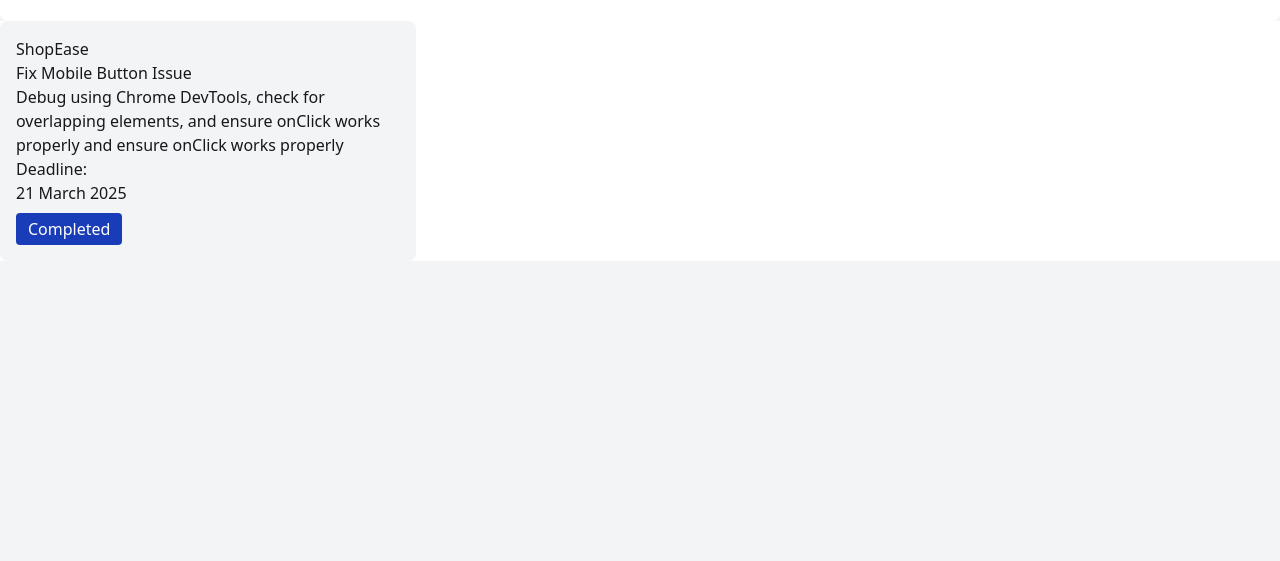
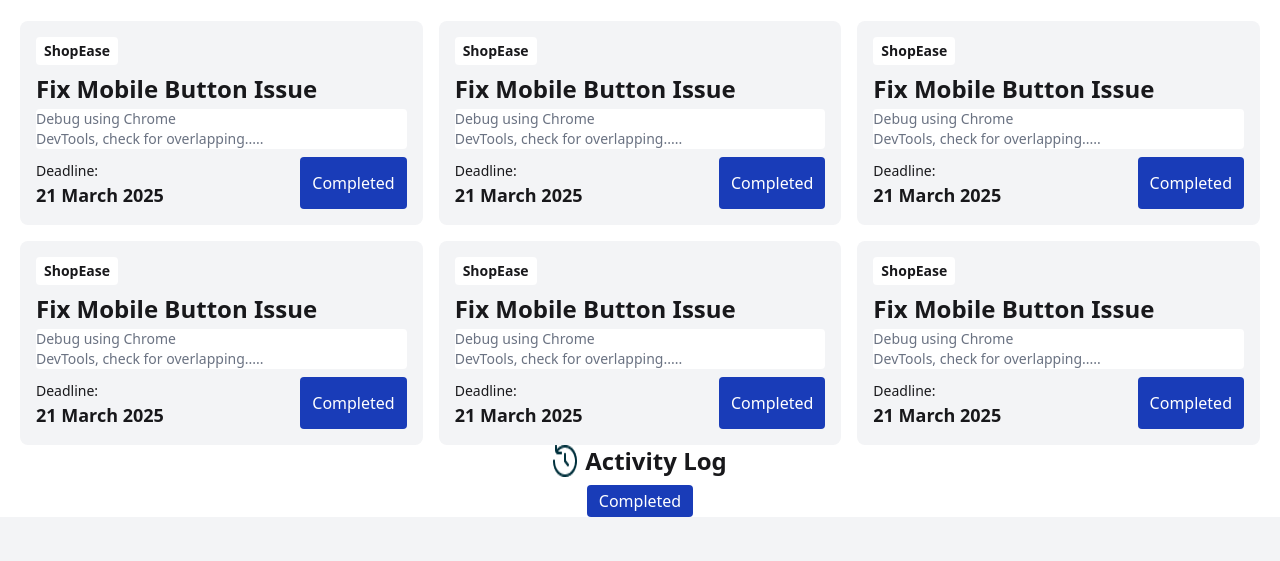
Before and after one commit to roksanarahaman/assignment-05, a plain HTML site: page index.html in a window 1280 px wide. Shown: the part 239-800 px from the top of the page. Drawn offline with nearby package versions, Linux system fonts and the light colour scheme.

Commit message:
added activity log section

```diff
--- a/index.html
+++ b/index.html
@@ -31,8 +31,9 @@
             </div>
    </section>
 
-   <!-- Dashboard -->
-    <section class="bg-white rounded-lg p-6 mt-5 flex justify-between">
+   <section class="bg-white">
+    <!-- Dashboard -->
+    <section class="rounded-lg p-6 mt-5 flex justify-between">
         <div class="flex items-center gap-3 bg-gray-100 rounded-lg p-5 w-80">
             <div class="bg-white rounded-full px-3 py-3">
                 <img src="assets/checkbox.png" alt="">
@@ -42,7 +43,7 @@
                 <span class="text-3xl font-bold text-gray-700">05</span>
             </div>
         </div>
-        <div class="bg-gradient-to-r from-blue-700 to to-blue-500 flex items-center gap-3 w-96">
+        <div class="bg-gradient-to-r from-blue-700 to to-blue-500 flex items-center rounded-lg gap-3 w-96">
             <img src="assets/board.png" alt="">
             <span class="text-white text-lg font-semibold">Discover Something <br> New Today!</span>
         </div>
@@ -54,15 +55,71 @@
         </div>
     </section>
     <!-- Task Cards -->
-     <section class="grid grid-cols-3 gap-4 bg-white">
+     <section class="grid grid-cols-3 gap-4 bg-white mx-5">
         <div class="bg-gray-100 p-4 rounded-lg">
-            <p>ShopEase</p>
-            <h3>Fix Mobile Button Issue </h3>
-            <p>Debug using Chrome DevTools, check for overlapping elements, and ensure onClick works properly
-            and ensure onClick works properly</p>
-            <p>Deadline: <br> <span>21 March 2025</span></p>
-            <button class="bg-blue-800 text-white px-3 py-1 rounded mt-2">Completed</button>
+            <p class="text-sm font-semibold bg-white px-2 py-1 rounded w-fit">ShopEase</p>
+            <h3 class="text-2xl font-semibold mt-2">Fix Mobile Button Issue </h3>
+            <p class="text-gray-500 text-sm mt-1 bg-white rounded">Debug using Chrome <br> DevTools, check for overlapping.....</p>
+            <div class="flex justify-between">
+                <p class="text-sm mt-3">Deadline: <br> <span class="font-bold text-lg">21 March 2025</span></p>
+                <button class="bg-blue-800 text-white px-3 py-1 rounded mt-2">Completed</button>
+            </div>
+        </div>
+        <div class="bg-gray-100 p-4 rounded-lg">
+            <p class="text-sm font-semibold bg-white px-2 py-1 rounded w-fit">ShopEase</p>
+            <h3 class="text-2xl font-semibold mt-2">Fix Mobile Button Issue </h3>
+            <p class="text-gray-500 text-sm mt-1 bg-white rounded">Debug using Chrome <br> DevTools, check for overlapping.....</p>
+            <div class="flex justify-between">
+                <p class="text-sm mt-3">Deadline: <br> <span class="font-bold text-lg">21 March 2025</span></p>
+                <button class="bg-blue-800 text-white px-3 py-1 rounded mt-2">Completed</button>
+            </div>
+        </div>
+        <div class="bg-gray-100 p-4 rounded-lg">
+            <p class="text-sm font-semibold bg-white px-2 py-1 rounded w-fit">ShopEase</p>
+            <h3 class="text-2xl font-semibold mt-2">Fix Mobile Button Issue </h3>
+            <p class="text-gray-500 text-sm mt-1 bg-white rounded">Debug using Chrome <br> DevTools, check for overlapping.....</p>
+            <div class="flex justify-between">
+                <p class="text-sm mt-3">Deadline: <br> <span class="font-bold text-lg">21 March 2025</span></p>
+                <button class="bg-blue-800 text-white px-3 py-1 rounded mt-2">Completed</button>
+            </div>
+        </div>
+        <div class="bg-gray-100 p-4 rounded-lg">
+            <p class="text-sm font-semibold bg-white px-2 py-1 rounded w-fit">ShopEase</p>
+            <h3 class="text-2xl font-semibold mt-2">Fix Mobile Button Issue </h3>
+            <p class="text-gray-500 text-sm mt-1 bg-white rounded">Debug using Chrome <br> DevTools, check for overlapping.....</p>
+            <div class="flex justify-between">
+                <p class="text-sm mt-3">Deadline: <br> <span class="font-bold text-lg">21 March 2025</span></p>
+                <button class="bg-blue-800 text-white px-3 py-1 rounded mt-2">Completed</button>
+            </div>
+        </div>
+        <div class="bg-gray-100 p-4 rounded-lg">
+            <p class="text-sm font-semibold bg-white px-2 py-1 rounded w-fit">ShopEase</p>
+            <h3 class="text-2xl font-semibold mt-2">Fix Mobile Button Issue </h3>
+            <p class="text-gray-500 text-sm mt-1 bg-white rounded">Debug using Chrome <br> DevTools, check for overlapping.....</p>
+            <div class="flex justify-between">
+                <p class="text-sm mt-3">Deadline: <br> <span class="font-bold text-lg">21 March 2025</span></p>
+                <button class="bg-blue-800 text-white px-3 py-1 rounded mt-2">Completed</button>
+            </div>
+        </div>
+        <div class="bg-gray-100 p-4 rounded-lg">
+            <p class="text-sm font-semibold bg-white px-2 py-1 rounded w-fit">ShopEase</p>
+            <h3 class="text-2xl font-semibold mt-2">Fix Mobile Button Issue </h3>
+            <p class="text-gray-500 text-sm mt-1 bg-white rounded">Debug using Chrome <br> DevTools, check for overlapping.....</p>
+            <div class="flex justify-between">
+                <p class="text-sm mt-3">Deadline: <br> <span class="font-bold text-lg">21 March 2025</span></p>
+                <button class="bg-blue-800 text-white px-3 py-1 rounded mt-2">Completed</button>
+            </div>
         </div>
      </section>
+     <!-- Activity Log -->
+      <section class="bg-white text-center">
+        <div class="flex justify-center text-2xl font-semibold gap-2">
+            <img src="assets/activity.png" alt="">
+            <h3>Activity Log</h3>
+        </div>
+        <button class="bg-blue-800 text-white px-3 py-1 rounded mt-2">Completed</button>
+      </section>
+
+   </section>
 </body>
 </html>
```
